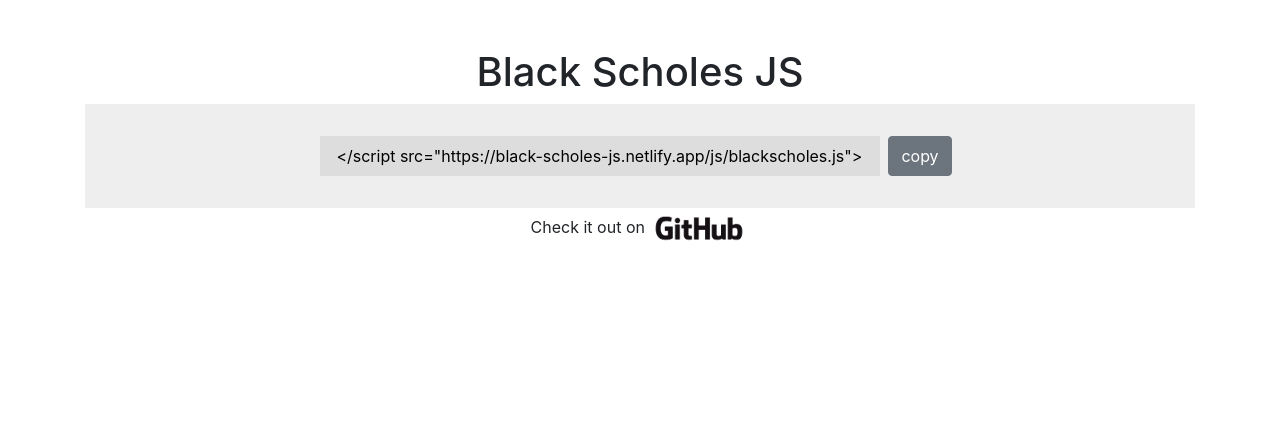
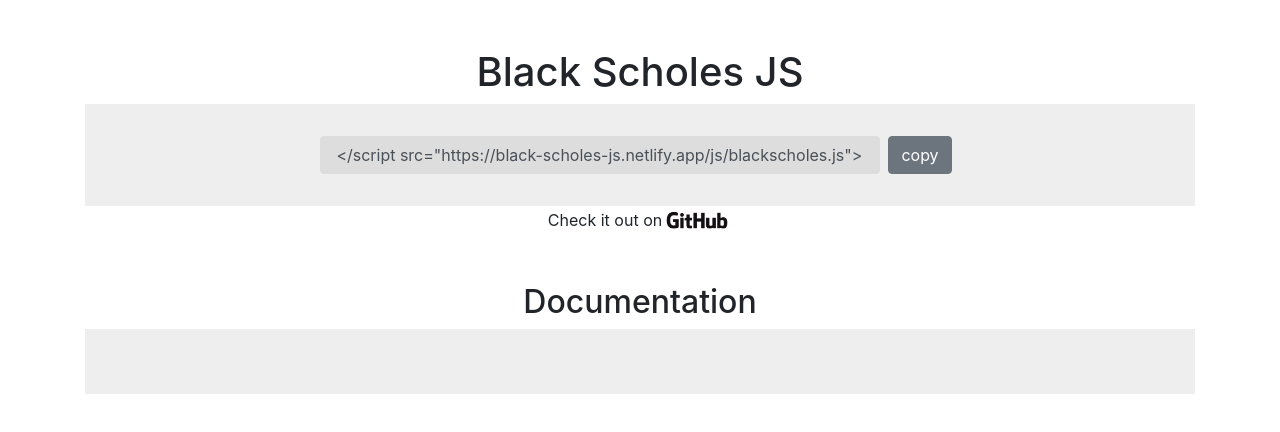
Before and after one commit to colbyhemond/BlackScholesJS, a plain HTML site: page index.html in a window 1280 px wide. Drawn offline with nearby package versions, Linux system fonts and the light colour scheme.

Commit message:
update readme; add documentation section

```diff
--- a/index.html
+++ b/index.html
@@ -22,16 +22,26 @@
     <div class="container mt-5 text-center">
         <h1>Black Scholes JS</h1>
         <div class="code-container">
-            <!-- <code id="cdn-snippet">
-                &lt;/script src="https://black-scholes-js.netlify.app/js/blackscholes.js"&gt;
-            </code> -->
-
-            <input type="text" value='&lt;/script src="https://black-scholes-js.netlify.app/js/blackscholes.js"&gt;'
-                id="cdn-snippet">
+            <input type="text" class="form-control" value='&lt;/script src="https://black-scholes-js.netlify.app/js/blackscholes.js"&gt;'
+                id="cdn-snippet" readonly>
             <button class="btn btn-secondary mx-2" onclick="myFunction()">copy</button>
         </div>
-        <p>Check it out on <a href="https://github.com/colbyhemond/BlackScholesJS"><img src="./images/GitHub_Logo.png"
+        <p class="d-flex justify-content-center align-items-center">Check it out on <a href="https://github.com/colbyhemond/BlackScholesJS"><img src="./images/GitHub_Logo.png"
                     alt="Git Hub" id="img-github-logo"></a></p>
+    </div>
+    <div class="container mt-5">
+        <h2 class="text-center">Documentation</h2>
+        <div id="documentation">
+            <div class="code-container">
+            <div class="col">
+
+            </div>
+            <div class="col">
+
+            </div>
+        </div>
+        </div>
+
     </div>
 
     <script>
--- a/style/style.css
+++ b/style/style.css
@@ -1,5 +1,5 @@
 #img-github-logo {
-    max-width: 100px;
+    max-width: 70px;
 }
 
 .code-container {
```
Also changed, not shown: README.md.
